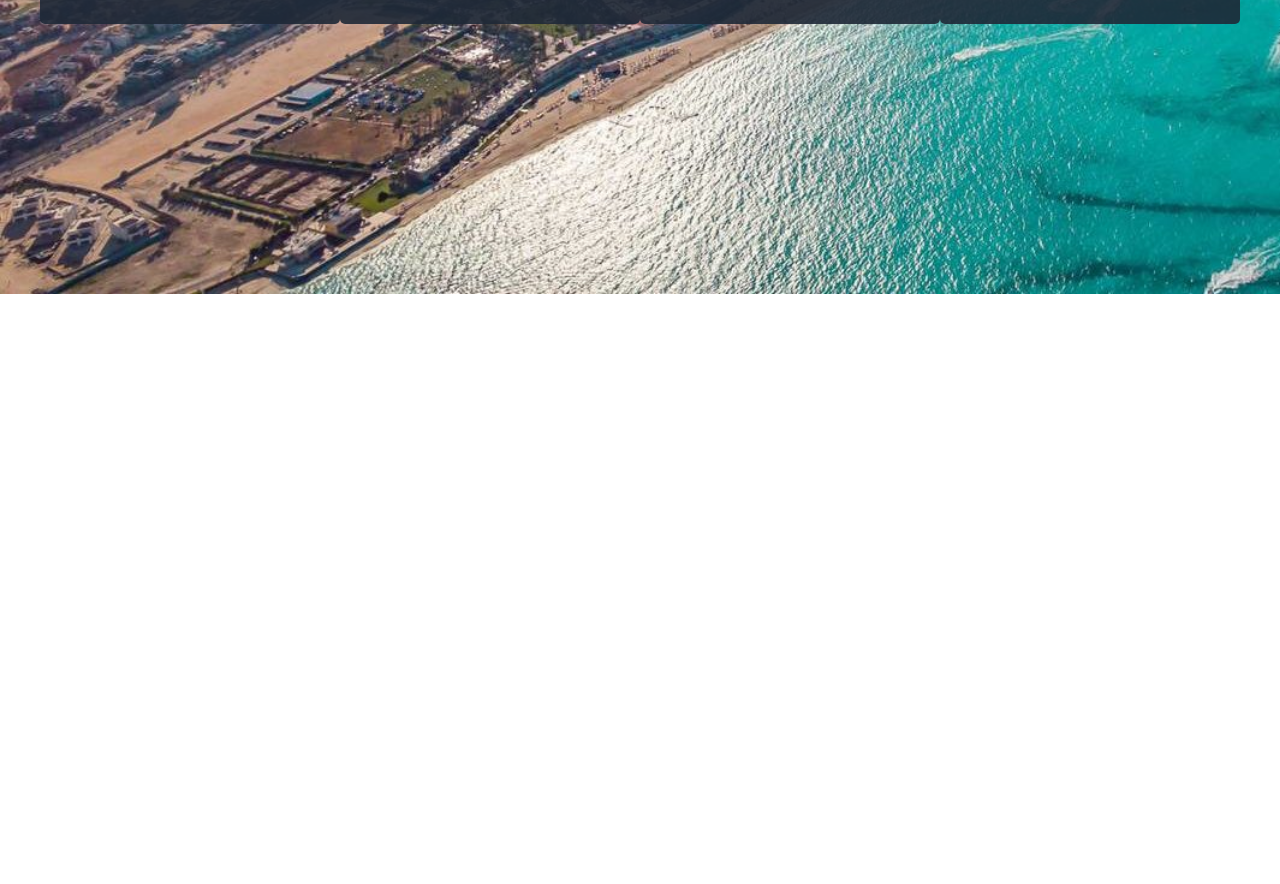
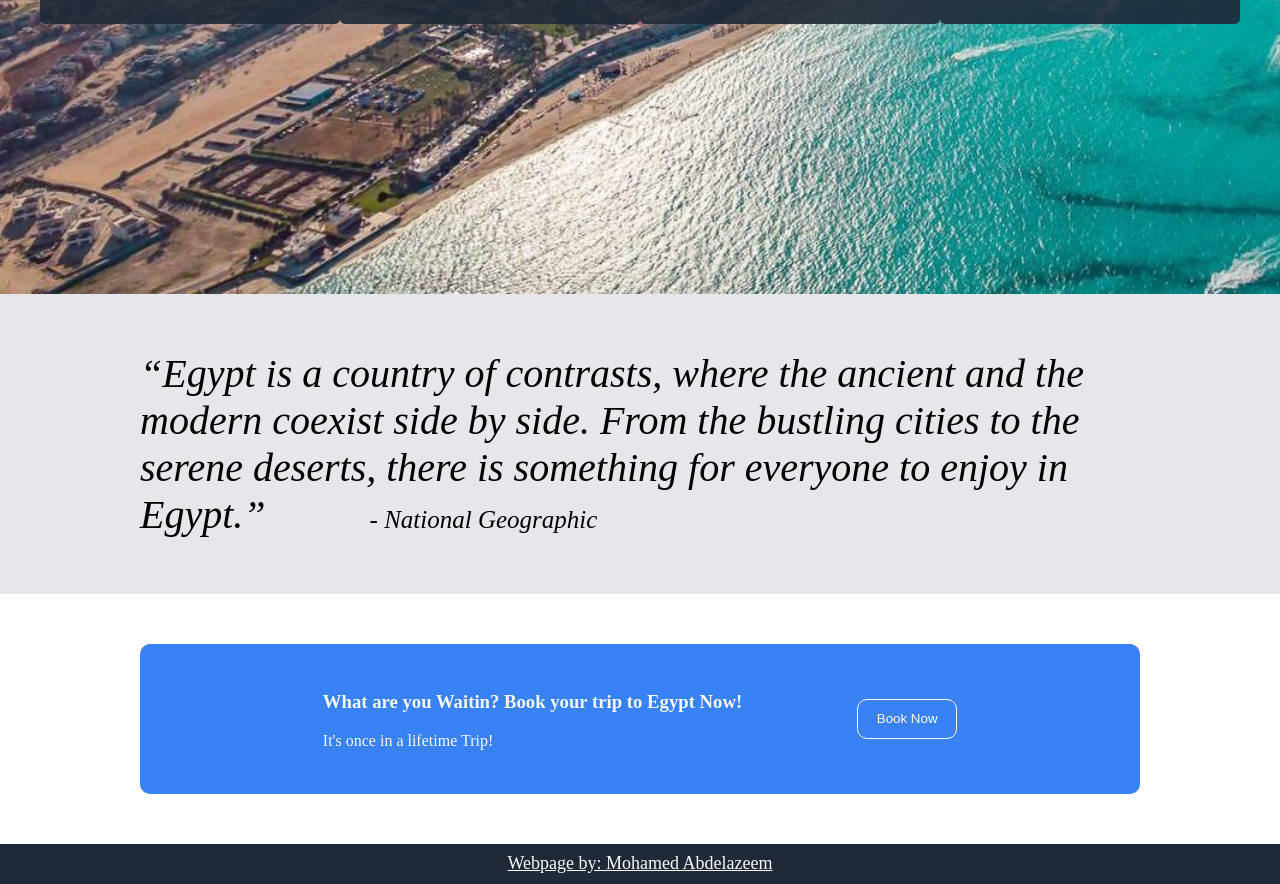
Before and after one commit to MohamedAbdel-Azeem/visit_Egypt, a plain HTML site: page index.html in a window 1280 px wide. Shown: the part 1457-2341 px from the top of the page. Before the commit the page ends 1751 px from the top, so only its background shows below. Drawn offline with Linux system fonts and the light colour scheme.

Commit message:
Added the last Section in addition to the Footer Side is Completed!

```diff
--- a/index.html
+++ b/index.html
@@ -10,7 +10,7 @@
     <section class="pageHeader">
         <div class="header">
             <div class="logo">
-            <img src="./images/flag.png" alt="Egyptian flag" width="50" height="auto">
+            <img src="./images/flag.png" alt="Header logo" width="50" height="auto">
             </div>
             <div class="spanHeaders">
                 <span><a href="#">Blog</a></span>
@@ -52,7 +52,25 @@
             <p><strong>Hot air balloons soar over the ancient Luxor Temple in Egypt, a stunning sight to behold.</strong> <em>Does it even need more description?</em></p>
         </div>
     </section>
-    <section></section>
-    <footer></footer>
+    <section class="quote">
+        <div class="quote-div">
+            <q>Egypt is a country of contrasts, where the ancient and the modern coexist side by side. From the bustling cities to the serene deserts, there is something for everyone to enjoy in Egypt.</q>
+            <span>- National Geographic</span>
+        </div>
+    </section>
+    <section class="last">
+        <div class="last-div">
+            <div class="last-text">
+                <h3>What are you Waitin? Book your trip to Egypt Now!</h3>
+                <p>It's once in a lifetime Trip!</p>
+            </div>
+            <div class="last-button">
+                <button>Book Now</button>
+            </div>
+        </div>
+    </section>
+    <footer>
+        <a href="https://github.com/MohamedAbdel-Azeem" target="_blank">Webpage by: Mohamed Abdelazeem</a>
+    </footer>
 </body>
 </html>
--- a/styles.css
+++ b/styles.css
@@ -96,5 +96,68 @@ button{
 .main-div:hover{
     width: 450px;
     height: 550px;
-    font-size: 18;
+    font-size: 20px;
 }
+
+.quote{
+    background-color: #e5e7eb;
+    height: 300px;
+    display: flex;
+    justify-content: center;
+    align-items: center;
+}
+
+.quote q{
+    font-size: 40px;
+}
+
+.quote span{
+    margin: 100px;
+    font-size: 25px;
+}
+
+.quote-div{
+    width: 1000px;
+    padding: 50px;
+    font-style: italic;
+    font-weight: light;
+}
+
+.last{
+    height: 250px;
+    display: flex;
+    align-items: center;
+    justify-content: center;
+}
+
+.last-div{
+    height: 150px;
+    width: 1000px;
+    background-color: #3882F6;
+    color: #f9faf8;
+    display: flex;
+    justify-content: center;
+    align-items: center;
+    border-radius: 10px;
+    gap: 90px;
+}
+
+.last-div button{
+    border: 1px solid white;
+    color: white;
+}
+
+footer{
+    background-color: #1f2937;
+    height: 40px;
+    text-align: center;
+    display: flex;
+    justify-content: center;
+    align-items: center;
+}
+
+footer a{
+    color: #f9faf8;
+    text-decoration: underline;
+    font-size: 18px;
+}
```
Also changed, not shown: images/plane.gif (deleted), 1 other file.
